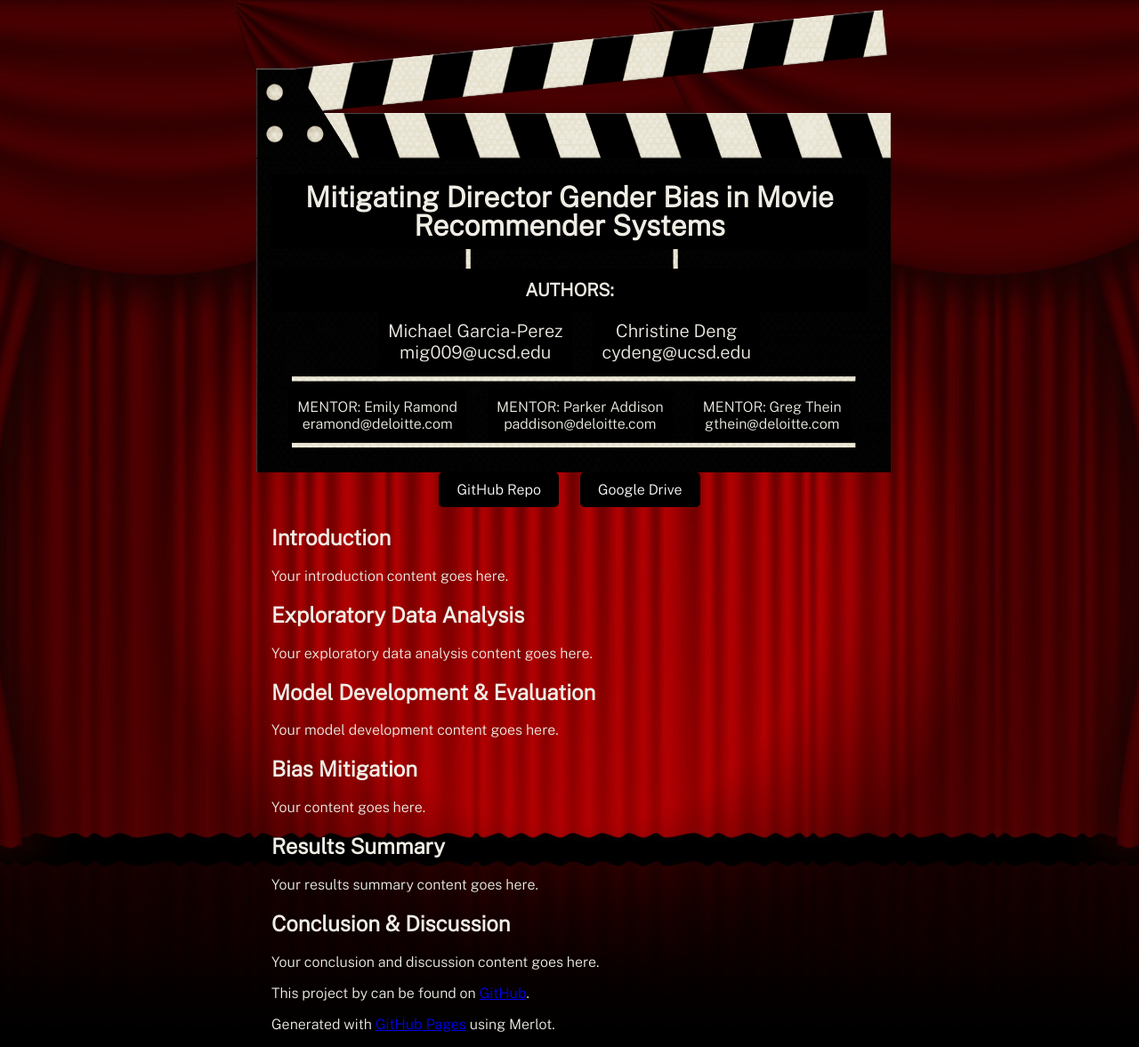
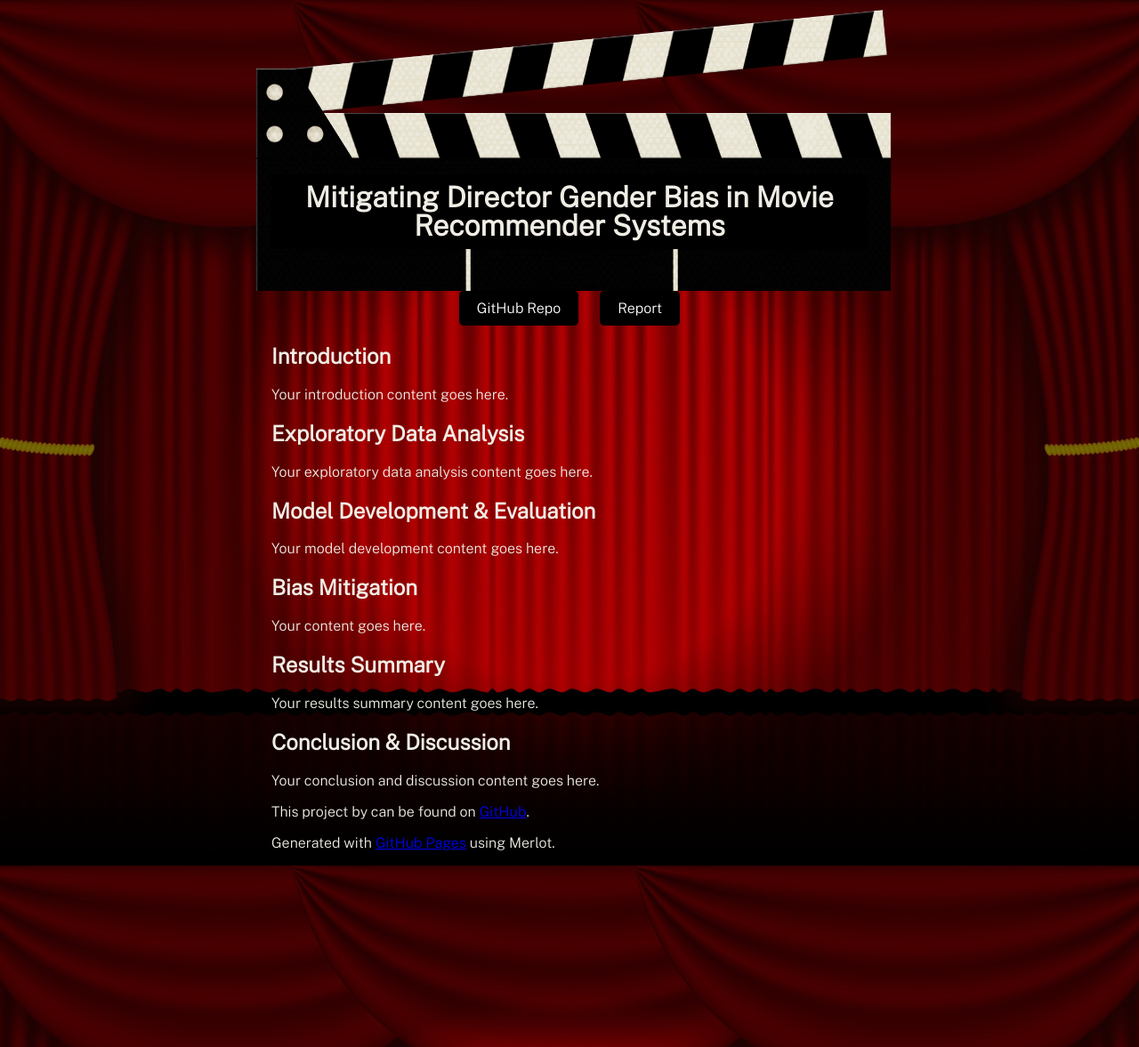
Before and after one commit to michael-garciaperez/DSC180A-Methodology-5, a Jekyll site: the page built from index.md, in a window 1280 px wide. Shown: the whole page at 89% size. Built offline with Jekyll 4.4.1, drawn with Linux system fonts in a browser that asks for light colours.

Commit message:
Update default.html

```diff
--- a/_layouts/default.html
+++ b/_layouts/default.html
@@ -30,20 +30,13 @@
         <h1>{{ site.title | default: site.github.repository_name }}</h1>
       </div>
     </div>
-
-    <div class="author-mentor-container">
-      <h2 style="font-size: 1.25em; margin-bottom: -10px;">AUTHORS:</h2>
-      <p style="font-size: 1.25em;">Michael Garcia-Perez<br>mig009@ucsd.edu</p>
-      <p style="font-size: 1.25em;">Christine Deng<br>cydeng@ucsd.edu</p>
-      <p style="font-size: 1em;">MENTOR: Emily Ramond<br>eramond@deloitte.com</p>
-      <p style="font-size: 1em;">MENTOR: Parker Addison<br>paddison@deloitte.com</p>
-      <p style="font-size: 1em;">MENTOR: Greg Thein<br>gthein@deloitte.com</p>
-    </div>
   </header>
 
-  <div class="buttons">
-    <a href="https://github.com/your-username/your-repo" class="button">GitHub Repo</a>
-    <a href="https://drive.google.com/drive/folders/your-folder-id" class="button">Google Drive</a>
+  <div class="top-bar">
+    <div class="buttons">
+      <a href="https://github.com/your-username/your-repo" class="button">GitHub Repo</a>
+      <a href="https://drive.google.com/drive/folders/your-folder-id" class="button">Report</a>
+    </div>
   </div>
 
   <div class="shell">
```
